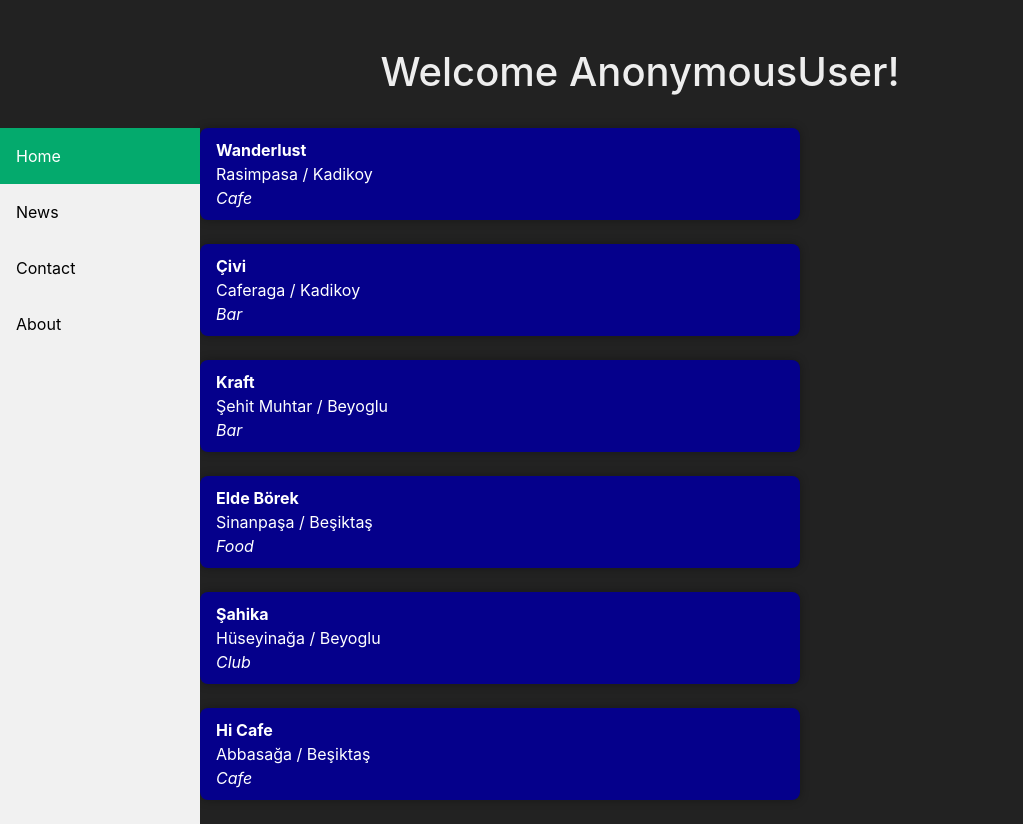
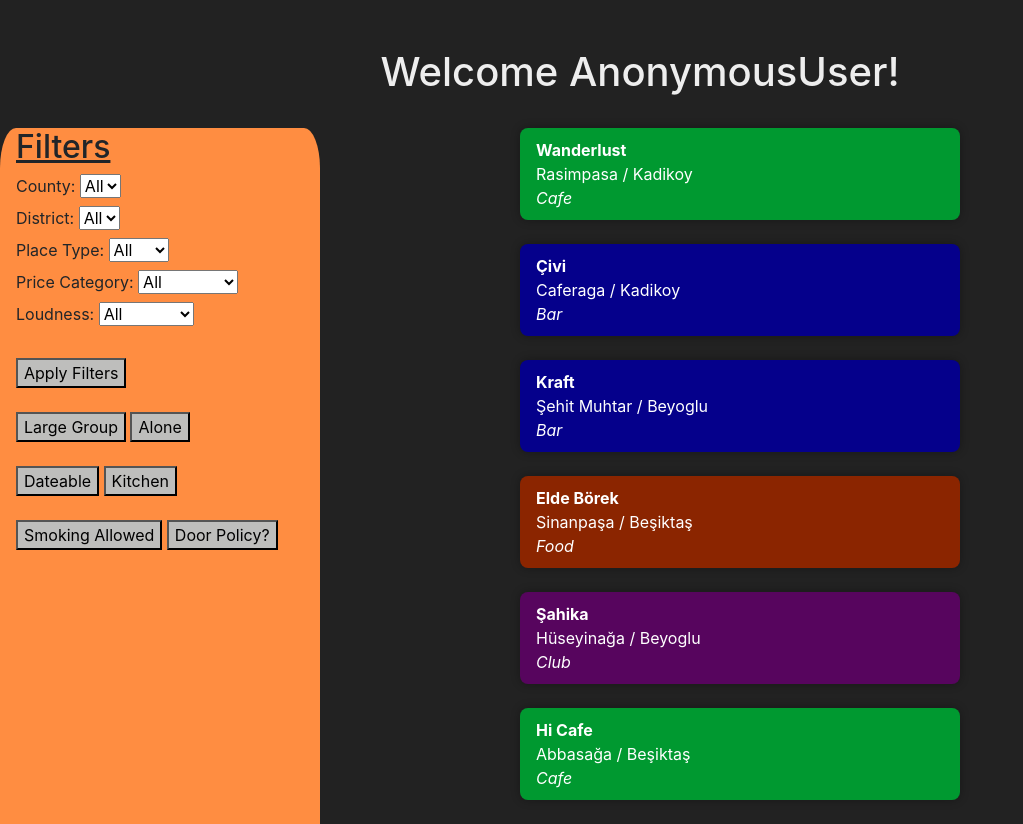
Before and after one commit to yigitsaridikmen/kiez-istanbul, a Django app: template places/advisor/templates/advisor/advisorhome.html in a window 1280 px wide. Shown: the part 56-880 px from the top of the page, without its empty margins (0-1023 px from the left). Run offline with Django 4.2, Linux system fonts and the light colour scheme; the template is opened without the code that fills it: values that come from a table or form of the project are taken from there, others are empty; data comes from the database, SQL or seed files in the repository; both versions use the stored data as it was after the commit; some libraries are stand-ins or nearby versions.

Commit message:
Filters are added but not set

```diff
--- a/places/advisor/templates/advisor/advisorhome.html
+++ b/places/advisor/templates/advisor/advisorhome.html
@@ -25,23 +25,99 @@
 {% endif %}
 	<!-- The sidebar -->
 <div class="sidebar">
-	<a class="active" href="#home">Home</a>
-	<a href="#news">News</a>
-	<a href="#contact">Contact</a>
-	<a href="#about">About</a>
+    <h2 style="margin-left: 5%;"><u>Filters</u></h2>
+    <form id="filterForm">
+		<!-- County Filter -->
+		<label for="place_type">County:</label>
+        <select name="place_type" id="place_type">
+            <option value="">All</option>
+			{% for county in distinct_counties %}
+			<option value="{{county}}">{{county}}</option>
+			{% endfor %}
+        </select>
+		<br>
+
+		<!-- District Filter -->
+		<label for="place_type">District:</label>
+        <select name="place_type" id="place_type">
+            <option value="">All</option>
+			{% for district in distinct_districts %}
+			<option value="{{county}}">{{district}}</option>
+			{% endfor %}
+        </select>
+		<br>
+        <!-- Place Type Filter -->
+        <label for="place_type">Place Type:</label>
+        <select name="place_type" id="place_type">
+            <option value="">All</option>
+			<option value="Bar">Bar</option>
+			<option value="Cafe">Cafe</option>
+			<option value="Club">Club</option>
+			<option value="Food">Food</option>
+        </select>
+		<br>
+        <!-- Price Category Filter -->
+        <label for="price_category">Price Category:</label>
+        <select name="price_category" id="price_category">
+            <option value="">All</option>
+                <option value="Cheap">Cheap</option>
+                <option value="Normal">Normal</option>
+                <option value="Expensive">Expensive</option>
+        </select>
+		<br>
+        <!-- Loudness Filter -->
+        <label for="loudness">Loudness:</label>
+        <select name="loudness" id="loudness">
+            <option value="">All</option>
+			<option value="Silent">Silent</option>
+			<option value="Moderate">Moderate</option>
+			<option value="Loud">Loud</option>
+        </select>
+
+        <!-- Submit Button -->
+        <br><br>
+		<button type="submit">Apply Filters</button>
+    </form><br>
+	    <!-- Boolean Filters -->
+		<button style="margin-left:5%" type="button" onclick="toggleFilter('largegroup')">Large Group</button>
+		<button style="margin-right:5%" type="button" onclick="toggleFilter('alone')">Alone</button><br><br>
+		<button style="margin-left:5%" type="button" onclick="toggleFilter('dateable')">Dateable</button>
+		<button style="margin-right:5%" type="button" onclick="toggleFilter('kitchen')">Kitchen</button><br><br>
+		<button style="margin-left:5%" type="button" onclick="toggleFilter('smoke')">Smoking Allowed</button>
+		<button style="margin-right:5%" type="button" onclick="toggleFilter('door_policy')">Door Policy?</button>
   </div>
 
   <!-- Page content -->
+  <div style="margin: 0 25%;">
   {% for place in object_list %}
-  <div style="color: white;" class="content">
+	{% if place.place_type == 'Bar' %}
+  <div style="color: white;background-color:#05008b ;" class="content">
 		<b>{{ place.name }}</b><br>
 		{{ place.district }} / {{ place.county }}<br>
 		<em>{{ place.place_type }}</em>
-
   </div>
+  {% elif place.place_type == 'Cafe' %}
+  <div style="color: white;background-color:#009930 ;" class="content">
+	<b>{{ place.name }}</b><br>
+	{{ place.district }} / {{ place.county }}<br>
+	<em>{{ place.place_type }}</em>
+</div>
+  {% elif place.place_type == 'Club' %}
+  <div style="color: white;background-color:#57055e ;" class="content">
+	<b>{{ place.name }}</b><br>
+	{{ place.district }} / {{ place.county }}<br>
+	<em>{{ place.place_type }}</em>
+</div>
+  {% else %}
+  <div style="color: white;background-color:#8b2500 ;" class="content">
+	<b>{{ place.name }}</b><br>
+	{{ place.district }} / {{ place.county }}<br>
+	<em>{{ place.place_type }}</em>
+</div>
+{% endif %}
   <br>
   {% endfor %}
-
+</div>
 	 <!-- Optional JavaScript -->
     <!-- jQuery first, then Popper.js, then Bootstrap JS -->
     <script src="https://code.jquery.com/jquery-3.2.1.slim.min.js" integrity="sha384-KJ3o2DKtIkvYIK3UENzmM7KCkRr/rE9/Qpg6aAZGJwFDMVNA/GpGFF93hXpG5KkN" crossorigin="anonymous"></script>
@@ -54,13 +130,16 @@
 .sidebar {
   margin: 0;
   padding: 0;
-  width: 200px;
-  background-color: #f1f1f1;
+  width: 25%;
+  background-color: #ff8d41;
   position: fixed;
   height: 100%;
   overflow: auto;
+  border-radius: 5%;
 }
-
+.sidebar form{
+  margin-left: 5%;
+}
 /* Sidebar links */
 .sidebar a {
   display: block;
@@ -74,7 +153,10 @@
   background-color: #04AA6D;
   color: white;
 }
-
+.sidebar button {
+	cursor: pointer;
+	background-color: #bebebc;
+}
 /* Links on mouse-over */
 .sidebar a:hover:not(.active) {
   background-color: #555;
@@ -88,7 +170,7 @@ div.content {
 	max-width: 600px;
 	border-radius: 8px;
 	box-shadow: 0 0 10px rgba(0, 0, 0, 0.322);
-	background-color: #05008b;
+	/*background-color: #05008b;*/
 }
 
 
@@ -113,3 +195,15 @@ div.content {
   }
 }
 </style>
+
+<script>
+    function toggleFilter(filterName) {
+        var filterInput = document.getElementById(filterName);
+
+        // Toggle the filter value
+        filterInput.value = filterInput.value === 'true' ? 'false' : 'true';
+
+        // Trigger form submission to apply filters
+        document.getElementById('filterForm').submit();
+    }
+</script>
--- a/places/advisor/views.py
+++ b/places/advisor/views.py
@@ -16,8 +16,14 @@ def home_page(request, *args, **kwargs):
 @login_required(login_url='auth/login/')
 def list_places(request):
     qs = PlaceInfo.objects.all()
+	# Get distinct counties and districts
+    distinct_counties = PlaceInfo.objects.values_list('county', flat=True).distinct()
+    distinct_districts = PlaceInfo.objects.values_list('district', flat=True).distinct()
+
     context={
         "object_list":qs,
+		"distinct_counties":distinct_counties,
+		"distinct_districts":distinct_districts,
     }
 
     return render(request, "advisor/advisorhome.html", context=context)
```
Also changed, not shown: places/db.sqlite3.
